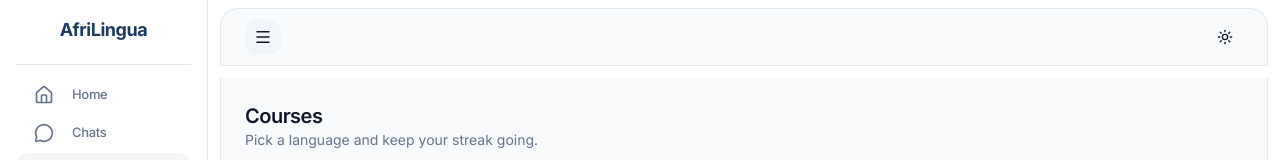
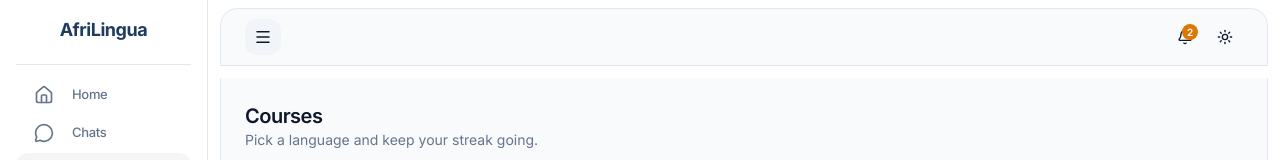
Before and after one commit to EucTech/AfriLingua, a Next.js app in the folder frontend/: page /courses in a window 1280 px wide. Shown: the top 160 px of the page. Built offline with nearby package versions, Linux system fonts and the light colour scheme.

Commit message:
feat: add notification bell to header

```diff
--- a/frontend/components/Header.tsx
+++ b/frontend/components/Header.tsx
@@ -3,6 +3,7 @@
 import React from "react";
 import { Menu } from "lucide-react";
 import { ThemeToggle } from "@/components/ThemeToggle";
+import { NotificationBell } from "@/features/notifications/components/NotificationBell";
 import { cn } from "@/lib/utils";
 
 interface HeaderProps {
@@ -27,7 +28,8 @@ export function Header({ onMenuClick }: HeaderProps) {
           </button>
         </div>
 
-        <div className="flex items-center gap-2">
+        <div className="flex items-center gap-1">
+          <NotificationBell />
           <ThemeToggle />
         </div>
       </div>
```
